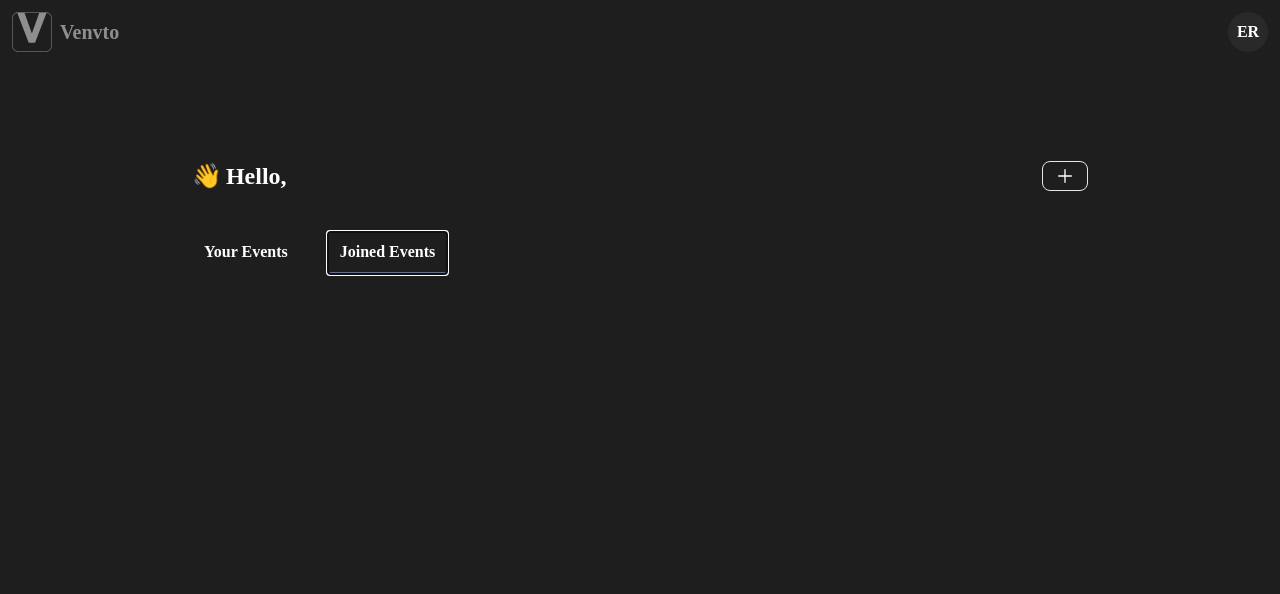
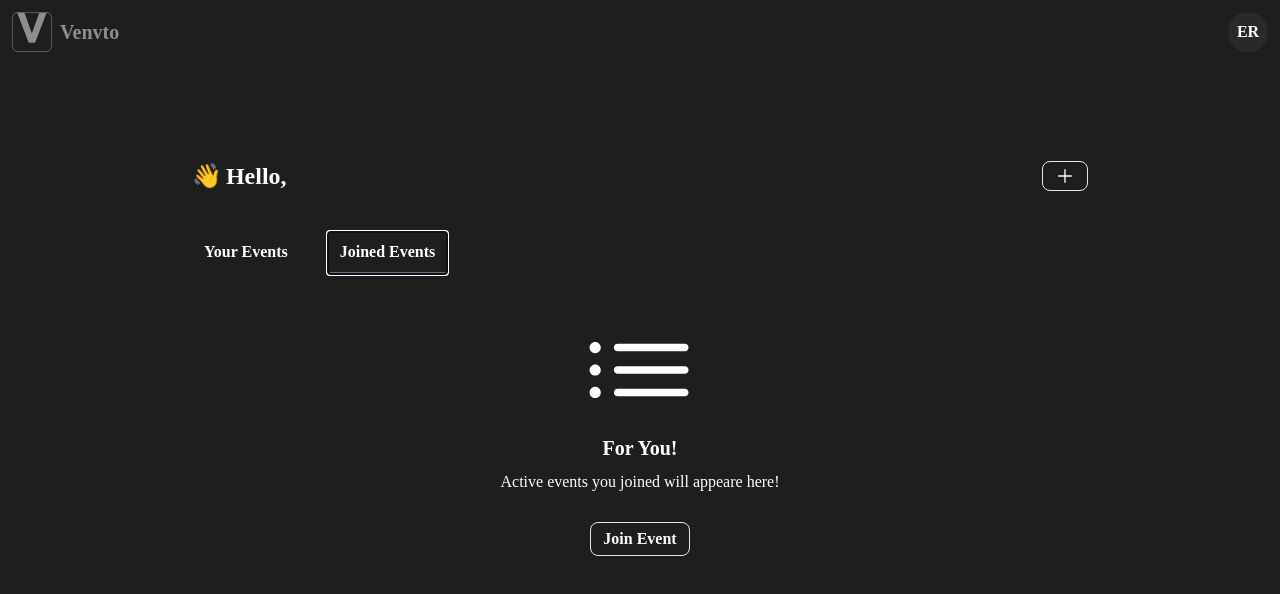
Before and after one commit to tmtygnz/venvto, a Next.js app: page /app in a window 1280 px wide. Both pictures are taken after a click on the tab "Joined Events". Shown: the top 594 px of the page. Built offline with nearby package versions, Linux system fonts and the light colour scheme; no server answers; a web font is replaced by a local one.

Commit message:
I am soo tired of this part of my life

```diff
--- a/src/modules/App/AppHome.tsx
+++ b/src/modules/App/AppHome.tsx
@@ -4,6 +4,7 @@ import { PlusIcon, TrashIcon, ValueNoneIcon } from "@radix-ui/react-icons";
 import * as Tabs from "@radix-ui/react-tabs";
 import { useSession } from "next-auth/react";
 import { CreatedEvents } from "./CreatedEvents";
+import { FYP } from "./FYP";
 
 export const AppHome = () => {
   const session = useSession();
@@ -26,7 +27,7 @@ export const AppHome = () => {
             </div>
           </Button>
         </div>
-        <Tabs.Root className="w-full flex flex-col h-full">
+        <Tabs.Root className="w-full flex flex-col h-full" defaultValue="crtd">
           <Tabs.List className="flex font-semibold gap-7">
             <Tabs.Trigger
               value="crtd"
@@ -41,8 +42,17 @@ export const AppHome = () => {
               Joined Events
             </Tabs.Trigger>
           </Tabs.List>
-          <Tabs.TabsContent value="crtd" className="w-full h-full">
+          <Tabs.TabsContent
+            value="crtd"
+            className="w-full h-full data-[state=active]:animate-scaleIn"
+          >
             <CreatedEvents />
+          </Tabs.TabsContent>
+          <Tabs.TabsContent
+            value="fyp"
+            className="w-full h-full data-[state=active]:animate-scaleIn"
+          >
+            <FYP />
           </Tabs.TabsContent>
         </Tabs.Root>
       </div>
--- /dev/null
+++ b/src/modules/App/FYP.tsx
@@ -0,0 +1,13 @@
+import { Button } from "@/components/Button";
+import { ListBulletIcon, MagnifyingGlassIcon } from "@radix-ui/react-icons";
+
+export const FYP = () => {
+  return (
+    <div className="w-full h-full flex items-center justify-center mt-10 flex-col gap-2">
+      <ListBulletIcon className="h-28 w-28" />
+      <span className="font-bold text-xl">For You!</span>
+      <span>Active events you joined will appeare here!</span>
+      <Button className="mt-5">Join Event</Button>
+    </div>
+  );
+};
```
